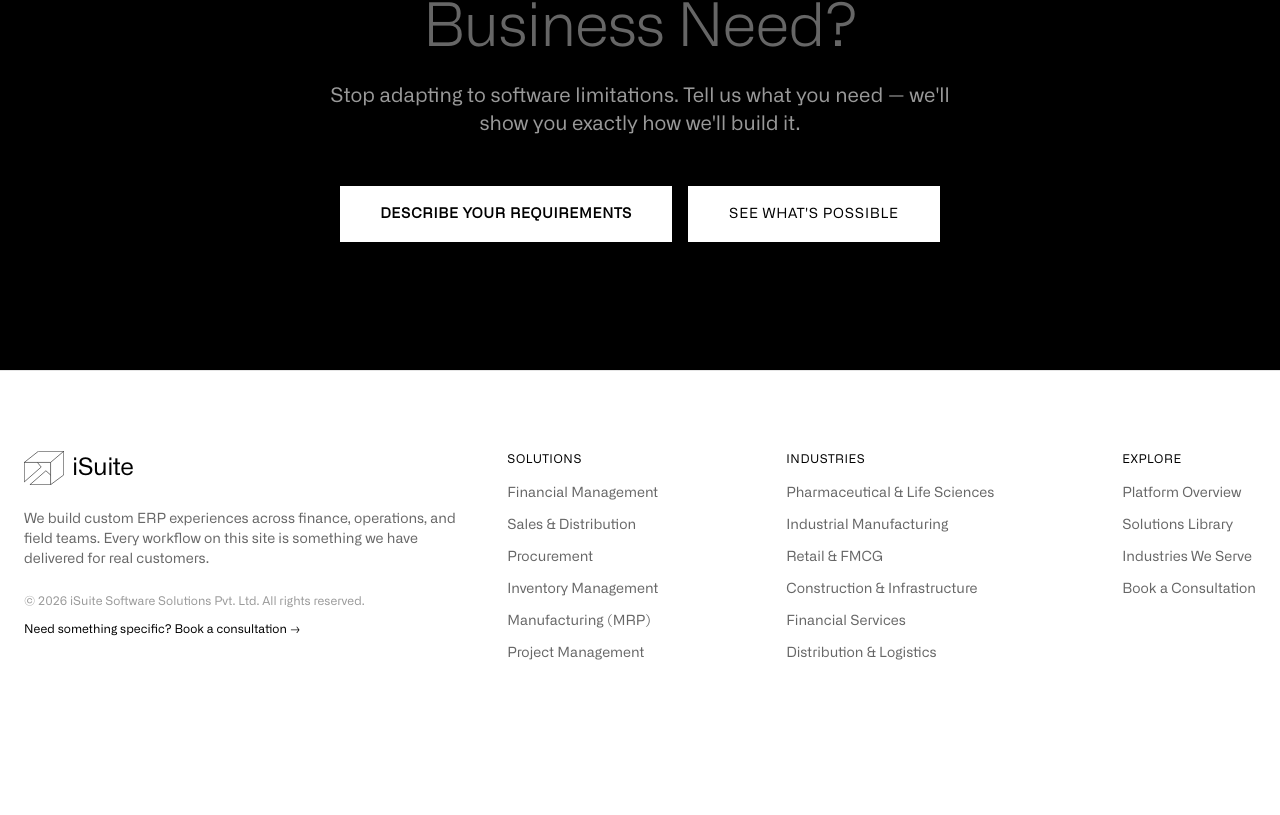
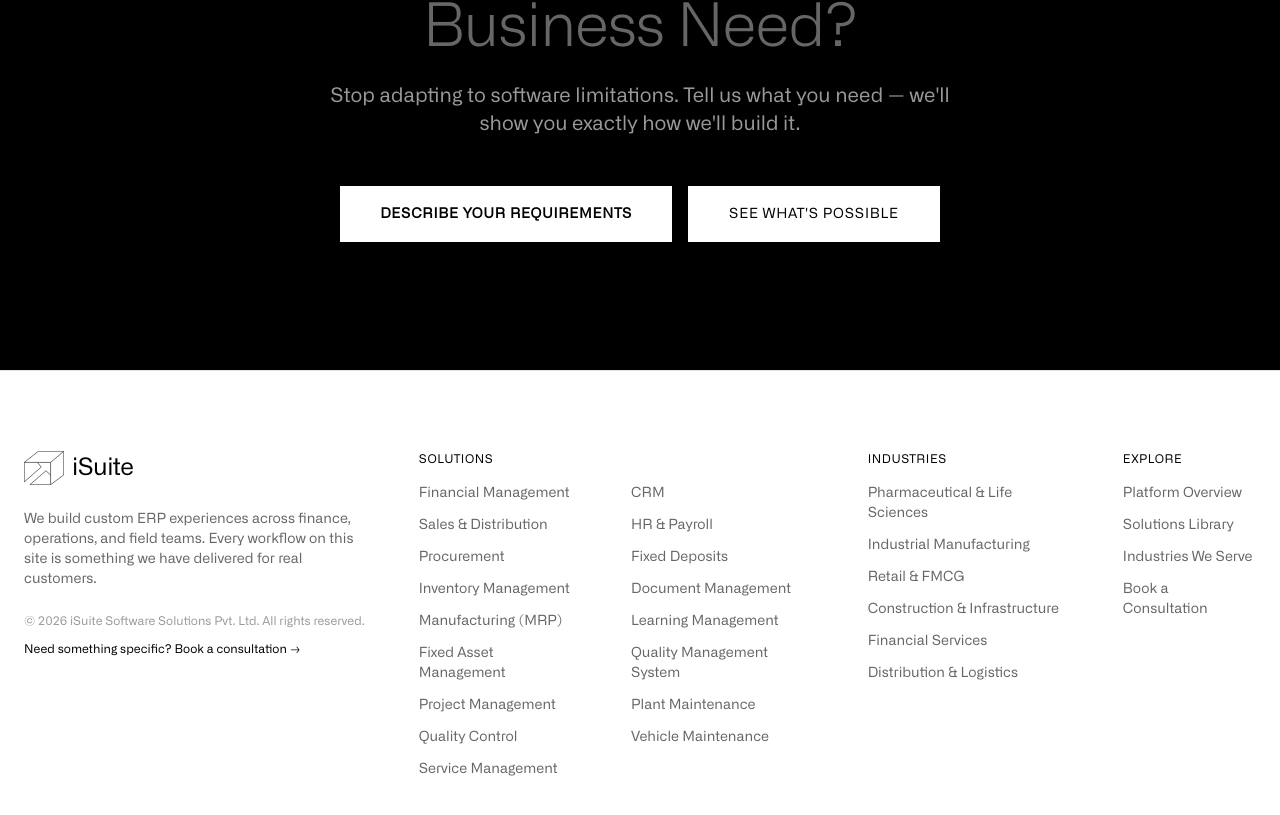
Before and after one commit to Revlord/isuite-marketing, a Next.js app: page / in a window 1280 px wide. Shown: the part 7372-8187 px from the top of the page. Before the commit the page ends 8115 px from the top, so only its background shows below. Built offline with nearby package versions, Linux system fonts and the light colour scheme.

Commit message:
finishing touches

```diff
--- a/app/page.tsx
+++ b/app/page.tsx
@@ -465,7 +465,7 @@ export default function Home() {
               </h3>
               <div className="space-y-6 text-lg text-black/60 leading-relaxed">
                 <p>
-                  You spend millions on big ERPs like SAP or Oracle. Then you spend years adapting your operations to match their assumptions.
+                  You spend millions on big ERPs. Then you spend years adapting your operations to match their assumptions.
                 </p>
                 <p>
                   When requirements change, you face impossible choices: expensive customization projects, clunky workarounds, or starting over. Worse, endless back and forth between teams with no proper expertise or communication skills.
--- a/app/platform/page.tsx
+++ b/app/platform/page.tsx
@@ -349,7 +349,7 @@ export default function PlatformPage() {
             <CompetitiveStatCard
               metric="10x"
               label="Faster Implementation"
-              comparison="vs. SAP/Oracle average"
+              comparison="vs. Legacy ERPs"
             />
             <CompetitiveStatCard
               metric="<200ms"
@@ -436,7 +436,7 @@ export default function PlatformPage() {
               tagline="Your approval chains. Your rules. Your way."
               description="Multi-level approvals, conditional routing, parallel processes, automatic escalations — our workflow engine handles complexity that makes consultants nervous. And it configures in minutes, not months."
               capabilities={["Unlimited approval levels", "Conditional branching", "Auto-escalation rules", "Real-time notifications"]}
-              competitiveEdge="{Legacy ERPs} implementations take 18 months. Ours take conversations."
+              competitiveEdge="{ Legacy ERPs } implementations take 18 months. Ours take conversations."
             />
             <PowerEngineCard
               icon={<BarChart3 className="w-10 h-10" />}
--- a/app/solutions/page.tsx
+++ b/app/solutions/page.tsx
@@ -17,138 +17,6 @@ import Image from "next/image";
 import Link from "next/link";
 
 const solutions = [
-  {
-    id: "dms",
-    title: "Document Management",
-    icon: FileText,
-    tagline: "Every Document. Under Control.",
-    heroLine: "Version control that actually works.",
-    description: "No more 'which version is latest?' chaos. Centralized document repository with approval workflows, version history, and access controls. SOPs, policies, contracts — organized, searchable, and audit-ready.",
-    image: "https://images.unsplash.com/photo-1568667256549-094345857637?q=80&w=2070&auto=format&fit=crop",
-    outcomes: [
-      "Single source of truth for all documents",
-      "Instant retrieval during audits",
-      "Automated review and approval cycles",
-      "Complete version history and audit trails"
-    ],
-    capabilities: [
-      "Centralized Document Repository",
-      "Version Control & History",
-      "Approval Workflows",
-      "Access Control & Permissions",
-      "Document Templates",
-      "Full-Text Search",
-      "Expiry & Review Reminders",
-      "Audit Trail & Activity Log"
-    ]
-  },
-  {
-    id: "lms",
-    title: "Learning Management",
-    icon: GraduationCap,
-    tagline: "Competence. Verified.",
-    heroLine: "Train, track, certify — all in one system.",
-    description: "Employee training that's tracked, not trusted. Course assignments, completion tracking, certification management, and competency matrices. Compliance training with proof that stands up to inspection.",
-    image: "https://images.unsplash.com/photo-1524178232363-1fb2b075b655?q=80&w=2070&auto=format&fit=crop",
-    outcomes: [
-      "100% training compliance visibility",
-      "Automated certification renewals",
-      "Competency gaps identified proactively",
-      "Audit-ready training records"
-    ],
-    capabilities: [
-      "Course & Curriculum Management",
-      "Training Assignment & Scheduling",
-      "Progress Tracking & Completion",
-      "Assessment & Quiz Management",
-      "Certification & Expiry Tracking",
-      "Competency Matrix",
-      "Training Effectiveness Reports",
-      "Compliance Training Management"
-    ]
-  },
-  {
-    id: "qms",
-    title: "Quality Management System",
-    icon: Shield,
-    tagline: "Zero Defects. Zero Compromises.",
-    heroLine: "Enterprise-grade quality control that regulators respect.",
-    description: "Not a checkbox exercise — a complete quality ecosystem. From CAPA to calibration, from audit trails to corrective actions, iSuite QMS delivers the depth pharmaceutical, aerospace, and manufacturing leaders demand. FDA 21 CFR Part 11 ready. ISO compliant. Audit-proof.",
-    image: "https://images.unsplash.com/photo-1581092160562-40aa08e78837?q=80&w=2070&auto=format&fit=crop",
-    outcomes: [
-      "First-pass audit success with complete documentation",
-      "CAPA cycle times reduced by 60%+",
-      "Zero findings on regulatory inspections",
-      "Complete traceability from complaint to resolution",
-      "Real-time quality metrics across all operations"
-    ],
-    capabilities: [
-      "Document Control & Version Management",
-      "CAPA (Corrective & Preventive Action)",
-      "Non-Conformance & Deviation Management",
-      "Audit Management (Internal & External)",
-      "Calibration & Equipment Qualification",
-      "Training Records & Competency Tracking",
-      "Supplier Quality Management",
-      "Risk Assessment & FMEA",
-      "Change Control Management",
-      "Complaint Handling & Investigation",
-      "Statistical Process Control (SPC)",
-      "Management Review & Quality Metrics",
-      "Electronic Signatures (21 CFR Part 11)",
-      "Batch Record Review & Release"
-    ]
-  },
-  {
-    id: "plant-maintenance",
-    title: "Plant & Equipment Maintenance",
-    icon: Wrench,
-    tagline: "Uptime. Maximized.",
-    heroLine: "Preventive maintenance that prevents.",
-    description: "Equipment downtime kills margins. Our maintenance solution keeps machines running with scheduled PMs, condition monitoring, and spare parts integration. Reactive firefighting becomes proactive planning.",
-    image: "https://images.unsplash.com/photo-1581091226825-a6a2a5aee158?q=80&w=2070&auto=format&fit=crop",
-    outcomes: [
-      "Unplanned downtime reduced dramatically",
-      "Maintenance costs optimized",
-      "Equipment lifespan extended",
-      "Spare parts availability when needed"
-    ],
-    capabilities: [
-      "Equipment Master & Hierarchy",
-      "Preventive Maintenance Scheduling",
-      "Work Order Management",
-      "Breakdown & Corrective Maintenance",
-      "Spare Parts Integration",
-      "Maintenance History & Logs",
-      "MTBF & MTTR Analytics",
-      "Calibration Scheduling"
-    ]
-  },
-  {
-    id: "crm",
-    title: "Customer Relationship Management",
-    icon: UserCircle,
-    tagline: "Every Relationship. Nurtured.",
-    heroLine: "Know your customers. Grow your business.",
-    description: "Pipeline visibility, lead tracking, and customer intelligence that drives revenue. Every interaction logged, every opportunity tracked, every relationship managed with precision.",
-    image: "https://images.unsplash.com/photo-1552581234-26160f608093?q=80&w=2070&auto=format&fit=crop",
-    outcomes: [
-      "Complete pipeline visibility",
-      "Higher conversion rates with lead scoring",
-      "Customer lifetime value optimization",
-      "Sales team accountability and performance"
-    ],
-    capabilities: [
-      "Lead Capture & Management",
-      "Opportunity Pipeline",
-      "Contact & Account Management",
-      "Activity Tracking & Follow-ups",
-      "Quotation Integration",
-      "Sales Forecasting",
-      "Campaign Management",
-      "Customer Analytics & Segmentation"
-    ]
-  },
   {
     id: "financial",
     title: "Financial Management",
@@ -275,6 +143,56 @@ const solutions = [
     ]
   },
   {
+    id: "fixed-assets",
+    title: "Fixed Asset Management",
+    icon: Building2,
+    tagline: "Every Asset. Accounted For.",
+    heroLine: "Acquisition to disposal. Complete lifecycle.",
+    description: "Assets are investments — manage them like it. Depreciation calculations, physical verification, transfers, and disposal tracking. Finance-integrated accuracy that survives any audit.",
+    image: "https://images.unsplash.com/photo-1486406146926-c627a92ad1ab?q=80&w=2070&auto=format&fit=crop",
+    outcomes: [
+      "Accurate depreciation calculations",
+      "Physical verification simplified",
+      "Asset location always known",
+      "Tax-compliant asset registers"
+    ],
+    capabilities: [
+      "Asset Acquisition & Capitalization",
+      "Depreciation Methods (SLM, WDV)",
+      "Asset Categories & Classification",
+      "Physical Verification & Tagging",
+      "Asset Transfers & Movement",
+      "Maintenance History",
+      "Disposal & Write-off",
+      "Asset Register & Reports"
+    ]
+  },
+  {
+    id: "projects",
+    title: "Project Management",
+    icon: Layers,
+    tagline: "Deliver On Time. Every Time.",
+    heroLine: "Plan, track, and deliver with confidence.",
+    description: "Gantt charts, work breakdown structures, budgets, and change orders that sync directly with finance. Budget vs. actual visibility that keeps projects on track and stakeholders informed.",
+    image: "https://images.unsplash.com/photo-1531403009284-440f080d1e12?q=80&w=2070&auto=format&fit=crop",
+    outcomes: [
+      "On-time delivery with dependency tracking",
+      "Budget vs. actual visibility by phase",
+      "Change control without email chaos",
+      "Resource utilization optimization"
+    ],
+    capabilities: [
+      "Work Breakdown Structure (WBS)",
+      "Task Dependencies & Critical Path",
+      "Resource Allocation",
+      "Time & Cost Tracking",
+      "Budget Management",
+      "Change Order Processing",
+      "Progress Reporting",
+      "Earned Value Analysis"
+    ]
+  },
+  {
     id: "quality",
     title: "Quality Control",
     icon: ClipboardList,
@@ -325,6 +243,31 @@ const solutions = [
     ]
   },
   {
+    id: "crm",
+    title: "Customer Relationship Management",
+    icon: UserCircle,
+    tagline: "Every Relationship. Nurtured.",
+    heroLine: "Know your customers. Grow your business.",
+    description: "Pipeline visibility, lead tracking, and customer intelligence that drives revenue. Every interaction logged, every opportunity tracked, every relationship managed with precision.",
+    image: "https://images.unsplash.com/photo-1552581234-26160f608093?q=80&w=2070&auto=format&fit=crop",
+    outcomes: [
+      "Complete pipeline visibility",
+      "Higher conversion rates with lead scoring",
+      "Customer lifetime value optimization",
+      "Sales team accountability and performance"
+    ],
+    capabilities: [
+      "Lead Capture & Management",
+      "Opportunity Pipeline",
+      "Contact & Account Management",
+      "Activity Tracking & Follow-ups",
+      "Quotation Integration",
+      "Sales Forecasting",
+      "Campaign Management",
+      "Customer Analytics & Segmentation"
+    ]
+  },
+  {
     id: "hr",
     title: "HR & Payroll",
     icon: Users,
@@ -350,28 +293,135 @@ const solutions = [
     ]
   },
   {
-    id: "projects",
-    title: "Project Management",
-    icon: Layers,
-    tagline: "Deliver On Time. Every Time.",
-    heroLine: "Plan, track, and deliver with confidence.",
-    description: "Gantt charts, work breakdown structures, budgets, and change orders that sync directly with finance. Budget vs. actual visibility that keeps projects on track and stakeholders informed.",
-    image: "https://images.unsplash.com/photo-1531403009284-440f080d1e12?q=80&w=2070&auto=format&fit=crop",
+    id: "fixed-deposits",
+    title: "Fixed Deposit Management",
+    icon: Vault,
+    tagline: "Treasury. Optimized.",
+    heroLine: "Every deposit. Every maturity. Tracked.",
+    description: "Corporate treasury visibility for FD portfolios. Maturity tracking, interest calculations, renewal management, and bank-wise analysis. Never miss a renewal, never lose interest income.",
+    image: "https://images.unsplash.com/photo-1554224155-6726b3ff858f?q=80&w=2072&auto=format&fit=crop",
     outcomes: [
-      "On-time delivery with dependency tracking",
-      "Budget vs. actual visibility by phase",
-      "Change control without email chaos",
-      "Resource utilization optimization"
+      "Maturity dates tracked automatically",
+      "Interest income maximized",
+      "Renewal decisions data-driven",
+      "Complete FD portfolio visibility"
     ],
     capabilities: [
-      "Work Breakdown Structure (WBS)",
-      "Task Dependencies & Critical Path",
-      "Resource Allocation",
-      "Time & Cost Tracking",
-      "Budget Management",
-      "Change Order Processing",
-      "Progress Reporting",
-      "Earned Value Analysis"
+      "FD Creation & Documentation",
+      "Bank & Branch Master",
+      "Interest Rate Management",
+      "Maturity Tracking & Alerts",
+      "Auto-Renewal Management",
+      "TDS Tracking & Certificates",
+      "Interest Accrual & Posting",
+      "Portfolio Analysis & Reports"
+    ]
+  },
+  {
+    id: "dms",
+    title: "Document Management",
+    icon: FileText,
+    tagline: "Every Document. Under Control.",
+    heroLine: "Version control that actually works.",
+    description: "No more 'which version is latest?' chaos. Centralized document repository with approval workflows, version history, and access controls. SOPs, policies, contracts — organized, searchable, and audit-ready.",
+    image: "https://images.unsplash.com/photo-1568667256549-094345857637?q=80&w=2070&auto=format&fit=crop",
+    outcomes: [
+      "Single source of truth for all documents",
+      "Instant retrieval during audits",
+      "Automated review and approval cycles",
+      "Complete version history and audit trails"
+    ],
+    capabilities: [
+      "Centralized Document Repository",
+      "Version Control & History",
+      "Approval Workflows",
+      "Access Control & Permissions",
+      "Document Templates",
+      "Full-Text Search",
+      "Expiry & Review Reminders",
+      "Audit Trail & Activity Log"
+    ]
+  },
+  {
+    id: "lms",
+    title: "Learning Management",
+    icon: GraduationCap,
+    tagline: "Competence. Verified.",
+    heroLine: "Train, track, certify — all in one system.",
+    description: "Employee training that's tracked, not trusted. Course assignments, completion tracking, certification management, and competency matrices. Compliance training with proof that stands up to inspection.",
+    image: "https://images.unsplash.com/photo-1524178232363-1fb2b075b655?q=80&w=2070&auto=format&fit=crop",
+    outcomes: [
+      "100% training compliance visibility",
+      "Automated certification renewals",
+      "Competency gaps identified proactively",
+      "Audit-ready training records"
+    ],
+    capabilities: [
+      "Course & Curriculum Management",
+      "Training Assignment & Scheduling",
+      "Progress Tracking & Completion",
+      "Assessment & Quiz Management",
+      "Certification & Expiry Tracking",
+      "Competency Matrix",
+      "Training Effectiveness Reports",
+      "Compliance Training Management"
+    ]
+  },
+  {
+    id: "qms",
+    title: "Quality Management System",
+    icon: Shield,
+    tagline: "Zero Defects. Zero Compromises.",
+    heroLine: "Enterprise-grade quality control that regulators respect.",
+    description: "Not a checkbox exercise — a complete quality ecosystem. From CAPA to calibration, from audit trails to corrective actions, iSuite QMS delivers the depth pharmaceutical, aerospace, and manufacturing leaders demand. FDA 21 CFR Part 11 ready. ISO compliant. Audit-proof.",
+    image: "https://images.unsplash.com/photo-1581092160562-40aa08e78837?q=80&w=2070&auto=format&fit=crop",
+    outcomes: [
+      "First-pass audit success with complete documentation",
+      "CAPA cycle times reduced by 60%+",
+      "Zero findings on regulatory inspections",
+      "Complete traceability from complaint to resolution",
+      "Real-time quality metrics across all operations"
+    ],
+    capabilities: [
+      "Document Control & Version Management",
+      "CAPA (Corrective & Preventive Action)",
+      "Non-Conformance & Deviation Management",
+      "Audit Management (Internal & External)",
+      "Calibration & Equipment Qualification",
+      "Training Records & Competency Tracking",
+      "Supplier Quality Management",
+      "Risk Assessment & FMEA",
+      "Change Control Management",
+      "Complaint Handling & Investigation",
+      "Statistical Process Control (SPC)",
+      "Management Review & Quality Metrics",
+      "Electronic Signatures (21 CFR Part 11)",
+      "Batch Record Review & Release"
+    ]
+  },
+  {
+    id: "plant-maintenance",
+    title: "Plant & Equipment Maintenance",
+    icon: Wrench,
+    tagline: "Uptime. Maximized.",
+    heroLine: "Preventive maintenance that prevents.",
+    description: "Equipment downtime kills margins. Our maintenance solution keeps machines running with scheduled PMs, condition monitoring, and spare parts integration. Reactive firefighting becomes proactive planning.",
+    image: "https://images.unsplash.com/photo-1581091226825-a6a2a5aee158?q=80&w=2070&auto=format&fit=crop",
+    outcomes: [
+      "Unplanned downtime reduced dramatically",
+      "Maintenance costs optimized",
+      "Equipment lifespan extended",
+      "Spare parts availability when needed"
+    ],
+    capabilities: [
+      "Equipment Master & Hierarchy",
+      "Preventive Maintenance Scheduling",
+      "Work Order Management",
+      "Breakdown & Corrective Maintenance",
+      "Spare Parts Integration",
+      "Maintenance History & Logs",
+      "MTBF & MTTR Analytics",
+      "Calibration Scheduling"
     ]
   },
   {
@@ -398,61 +448,11 @@ const solutions = [
       "Cost Analysis by Vehicle",
       "Compliance & Fitness Certificates"
     ]
-  },
-  {
-    id: "fixed-assets",
-    title: "Fixed Asset Management",
-    icon: Building2,
-    tagline: "Every Asset. Accounted For.",
-    heroLine: "Acquisition to disposal. Complete lifecycle.",
-    description: "Assets are investments — manage them like it. Depreciation calculations, physical verification, transfers, and disposal tracking. Finance-integrated accuracy that survives any audit.",
-    image: "https://images.unsplash.com/photo-1486406146926-c627a92ad1ab?q=80&w=2070&auto=format&fit=crop",
-    outcomes: [
-      "Accurate depreciation calculations",
-      "Physical verification simplified",
-      "Asset location always known",
-      "Tax-compliant asset registers"
-    ],
-    capabilities: [
-      "Asset Acquisition & Capitalization",
-      "Depreciation Methods (SLM, WDV)",
-      "Asset Categories & Classification",
-      "Physical Verification & Tagging",
-      "Asset Transfers & Movement",
-      "Maintenance History",
-      "Disposal & Write-off",
-      "Asset Register & Reports"
-    ]
-  },
-  {
-    id: "fixed-deposits",
-    title: "Fixed Deposit Management",
-    icon: Vault,
-    tagline: "Treasury. Optimized.",
-    heroLine: "Every deposit. Every maturity. Tracked.",
-    description: "Corporate treasury visibility for FD portfolios. Maturity tracking, interest calculations, renewal management, and bank-wise analysis. Never miss a renewal, never lose interest income.",
-    image: "https://images.unsplash.com/photo-1554224155-6726b3ff858f?q=80&w=2072&auto=format&fit=crop",
-    outcomes: [
-      "Maturity dates tracked automatically",
-      "Interest income maximized",
-      "Renewal decisions data-driven",
-      "Complete FD portfolio visibility"
-    ],
-    capabilities: [
-      "FD Creation & Documentation",
-      "Bank & Branch Master",
-      "Interest Rate Management",
-      "Maturity Tracking & Alerts",
-      "Auto-Renewal Management",
-      "TDS Tracking & Certificates",
-      "Interest Accrual & Posting",
-      "Portfolio Analysis & Reports"
-    ]
   }
 ];
 
 export default function SolutionsPage() {
-  const [activeSolution, setActiveSolution] = useState("dms");
+  const [activeSolution, setActiveSolution] = useState("financial");
 
   useEffect(() => {
     const handleScroll = () => {
--- a/components/Footer.tsx
+++ b/components/Footer.tsx
@@ -1,13 +1,27 @@
 import Link from "next/link";
 import Image from "next/image";
 
-const solutionLinks = [
+const solutionLinks1 = [
   { label: "Financial Management", href: "/solutions#financial" },
   { label: "Sales & Distribution", href: "/solutions#sales" },
   { label: "Procurement", href: "/solutions#procurement" },
   { label: "Inventory Management", href: "/solutions#inventory" },
   { label: "Manufacturing (MRP)", href: "/solutions#manufacturing" },
-  { label: "Project Management", href: "/solutions#pm" },
+  { label: "Fixed Asset Management", href: "/solutions#fixed-assets" },
+  { label: "Project Management", href: "/solutions#projects" },
+  { label: "Quality Control", href: "/solutions#quality" },
+  { label: "Service Management", href: "/solutions#service" },
+];
+
+const solutionLinks2 = [
+  { label: "CRM", href: "/solutions#crm" },
+  { label: "HR & Payroll", href: "/solutions#hr" },
+  { label: "Fixed Deposits", href: "/solutions#fixed-deposits" },
+  { label: "Document Management", href: "/solutions#dms" },
+  { label: "Learning Management", href: "/solutions#lms" },
+  { label: "Quality Management System", href: "/solutions#qms" },
+  { label: "Plant Maintenance", href: "/solutions#plant-maintenance" },
+  { label: "Vehicle Maintenance", href: "/solutions#vehicle-maintenance" },
 ];
 
 const industryLinks = [
@@ -29,7 +43,7 @@ const resourceLinks = [
 export default function Footer() {
   return (
     <footer className="bg-white text-black/60 py-20 px-6 border-t border-black/10 text-sm">
-      <div className="max-w-7xl mx-auto grid gap-12 grid-cols-1 lg:grid-cols-[2fr_1fr_1fr_1fr] items-start">
+      <div className="max-w-7xl mx-auto grid gap-12 grid-cols-1 lg:grid-cols-[2fr_1fr_1fr_1fr_1fr] items-start">
         <div>
           <Link href="/" className="flex items-center gap-2 mb-6">
             <Image
@@ -53,11 +67,24 @@ export default function Footer() {
           </div>
         </div>
 
-        <div className="space-y-12 lg:space-y-0 lg:flex lg:items-start lg:justify-between lg:gap-12 lg:col-span-3">
+        <div className="space-y-12 lg:space-y-0 lg:flex lg:items-start lg:justify-between lg:gap-12 lg:col-span-4">
         <div>
           <h3 className="text-black font-medium mb-4 uppercase tracking-wider text-xs">Solutions</h3>
           <ul className="space-y-3">
-            {solutionLinks.map((item) => (
+            {solutionLinks1.map((item) => (
+              <li key={item.href}>
+                <Link href={item.href} className="hover:text-black transition-colors">
+                  {item.label}
+                </Link>
+              </li>
+            ))}
+          </ul>
+        </div>
+
+        <div>
+          <h3 className="text-black font-medium mb-4 uppercase tracking-wider text-xs">&nbsp;</h3>
+          <ul className="space-y-3">
+            {solutionLinks2.map((item) => (
               <li key={item.href}>
                 <Link href={item.href} className="hover:text-black transition-colors">
                   {item.label}
--- a/package.json
+++ b/package.json
@@ -19,6 +19,7 @@
     "phosphor-react": "^1.4.1",
     "react": "19.2.1",
     "react-dom": "19.2.1",
+    "resend": "^6.6.0",
     "tailwind-merge": "^3.4.0"
   },
   "devDependencies": {
```
Also changed, not shown: app/contact/actions.ts (added, +65 -0 lines), app/contact/page.tsx (+72 -11 lines), 1 other file (tests, documents, lock files or other folders).
